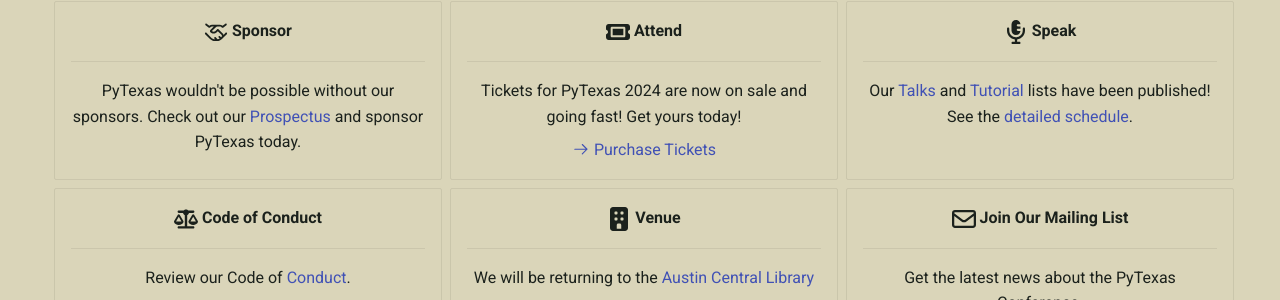
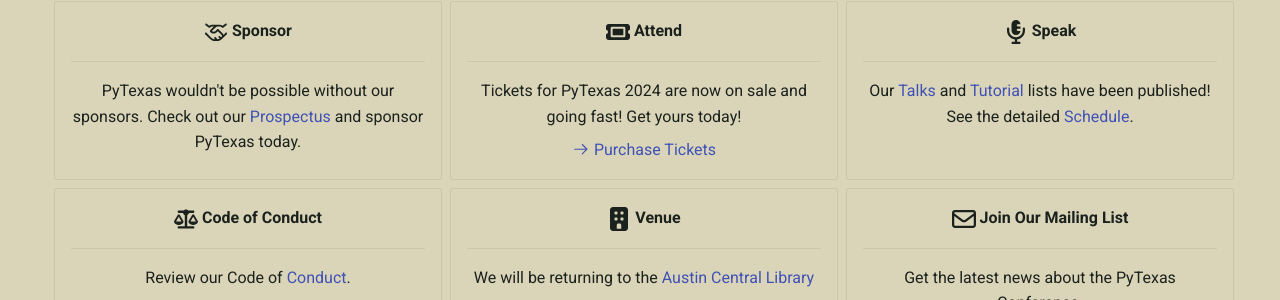
Before and after one commit to pytexas/2024, an MkDocs documentation site: the page built from docs/index.md, in a window 1280 px wide and 900 px high, scrolled down 749 px. Shown: the part 377-677 px from the top of the window. Built offline with MkDocs 1.6.1 and Material for MkDocs 9.7.7, drawn with Linux system fonts in a browser that asks for light colours; comment, search, counter and statistics services are not loaded.

Commit message:
Fix links (#22)
* Fix links

* Match capitalisation of Talks and Tutorials

* Fix privacy link

* Link to privacy statement under 20204

* removing leading slash

---------

Co-authored-by: Mason Egger <mason@masonegger.com>

```diff
--- a/docs/index.md
+++ b/docs/index.md
@@ -35,7 +35,7 @@
 
     ---
 
-    Our [Talks](/schedule/talks) and [Tutorial](/schedule/tutorials) lists have been published! See the [detailed schedule](/schedule/full_schedule/).
+    Our [Talks](schedule/talks) and [Tutorial](schedule/tutorials) lists have been published! See the detailed [Schedule](schedule/full_schedule/).
 
 -   :fontawesome-solid-scale-balanced:{ .lg .middle} __Code of Conduct__
 
@@ -61,7 +61,7 @@
     </div>
 </form>
 <small class="text-muted form-text">
-    We'll never share your details. Refer to our <a href="privacy">Privacy Statement</a>.
+    We'll never share your details. Refer to our [Privacy Statement](about/#privacy-statement).
 </small>
 
 </div>
```
